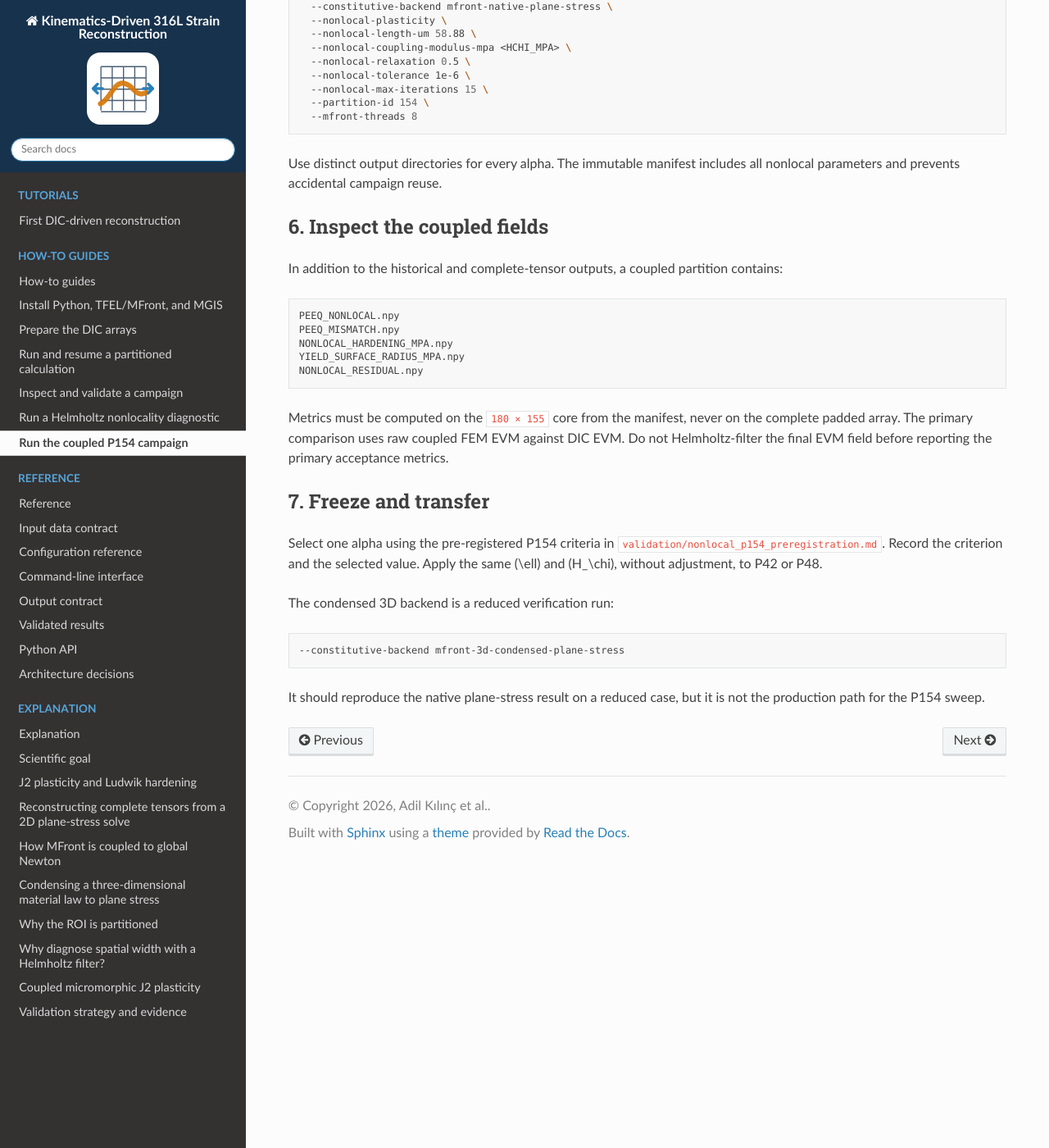
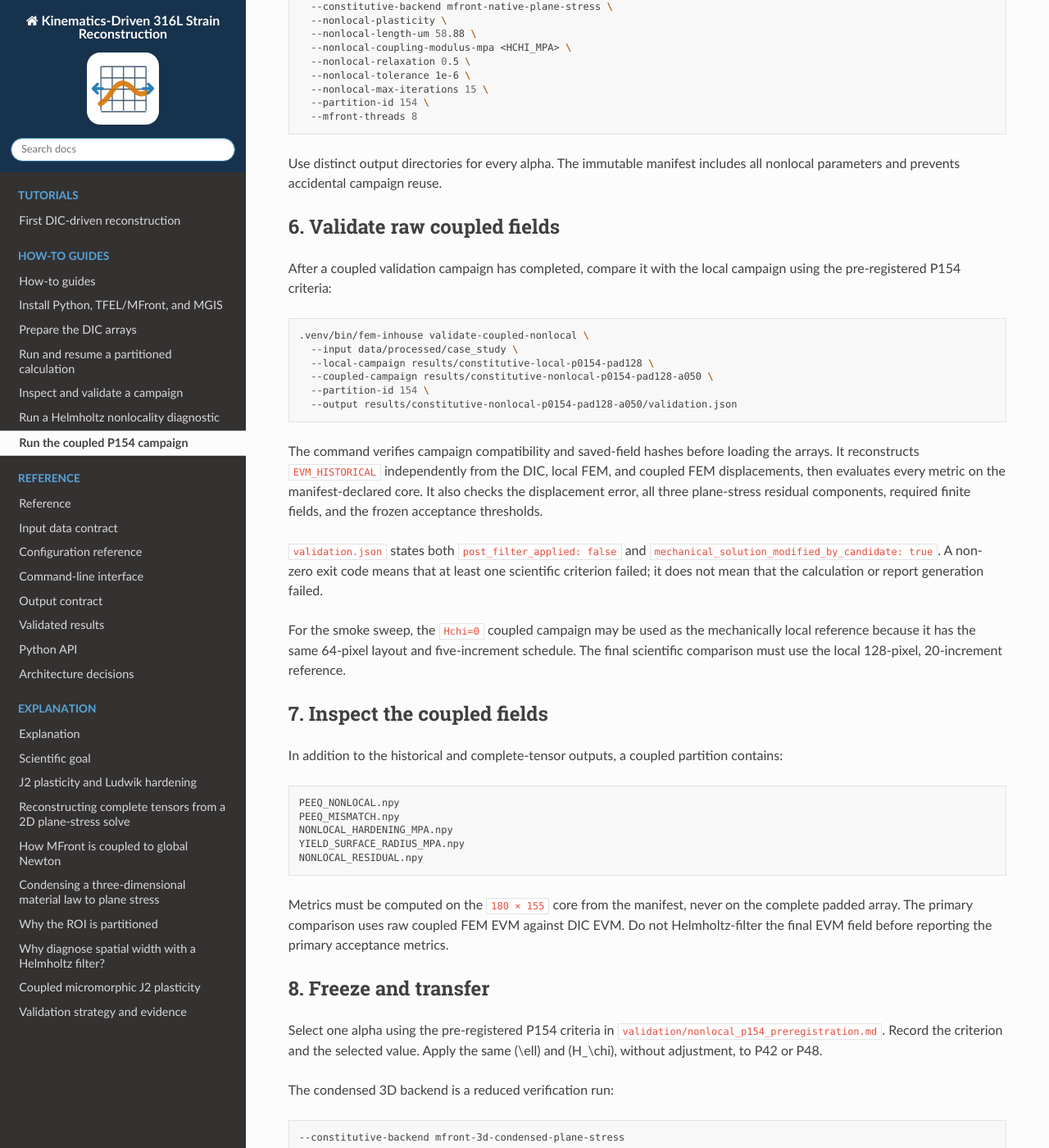
Before and after one commit to jeffwitz/kinematics-driven-316l-strain-reconstruction, a Sphinx documentation site: the page built from docs/how-to/run_coupled_nonlocal_p154.md, in a window 1280 px wide and 1400 px high, scrolled down 2160 px. Shown: the whole window at 82% size. Built offline with Sphinx 7.4.7 and the Read the Docs theme 3.1.0, drawn with Linux system fonts in a browser that asks for light colours.

Commit message:
docs: add raw coupled campaign validation workflow

````diff
--- a/docs/how-to/run_coupled_nonlocal_p154.md
+++ b/docs/how-to/run_coupled_nonlocal_p154.md
@@ -126,7 +126,39 @@ Use 128 pixels of padding and 20 increments:
 Use distinct output directories for every alpha. The immutable manifest
 includes all nonlocal parameters and prevents accidental campaign reuse.
 
-## 6. Inspect the coupled fields
+## 6. Validate raw coupled fields
+
+After a coupled validation campaign has completed, compare it with the local
+campaign using the pre-registered P154 criteria:
+
+```bash
+.venv/bin/fem-inhouse validate-coupled-nonlocal \
+  --input data/processed/case_study \
+  --local-campaign results/constitutive-local-p0154-pad128 \
+  --coupled-campaign results/constitutive-nonlocal-p0154-pad128-a050 \
+  --partition-id 154 \
+  --output results/constitutive-nonlocal-p0154-pad128-a050/validation.json
+```
+
+The command verifies campaign compatibility and saved-field hashes before
+loading the arrays. It reconstructs `EVM_HISTORICAL` independently from the
+DIC, local FEM, and coupled FEM displacements, then evaluates every metric on
+the manifest-declared core. It also checks the displacement error, all three
+plane-stress residual components, required finite fields, and the frozen
+acceptance thresholds.
+
+`validation.json` states both
+`post_filter_applied: false` and
+`mechanical_solution_modified_by_candidate: true`. A non-zero exit code means
+that at least one scientific criterion failed; it does not mean that the
+calculation or report generation failed.
+
+For the smoke sweep, the `Hchi=0` coupled campaign may be used as the
+mechanically local reference because it has the same 64-pixel layout and
+five-increment schedule. The final scientific comparison must use the local
+128-pixel, 20-increment reference.
+
+## 7. Inspect the coupled fields
 
 In addition to the historical and complete-tensor outputs, a coupled
 partition contains:
@@ -144,7 +176,7 @@ the complete padded array. The primary comparison uses raw coupled FEM EVM
 against DIC EVM. Do not Helmholtz-filter the final EVM field before reporting
 the primary acceptance metrics.
 
-## 7. Freeze and transfer
+## 8. Freeze and transfer
 
 Select one alpha using the pre-registered P154 criteria in
 `validation/nonlocal_p154_preregistration.md`. Record the criterion and the
--- a/docs/reference/api.rst
+++ b/docs/reference/api.rst
@@ -70,6 +70,11 @@ Helmholtz operator and coupling campaign
    :undoc-members:
    :show-inheritance:
 
+.. automodule:: fem_inhouse.workflows.coupled_nonlocal_validation
+   :members:
+   :undoc-members:
+   :show-inheritance:
+
 Material helpers
 ----------------
 
````
Also changed, not shown: Claude.md (+2 -0 lines), README.md (+6 -2 lines), docs/reference/cli.rst (+23 -0 lines).
